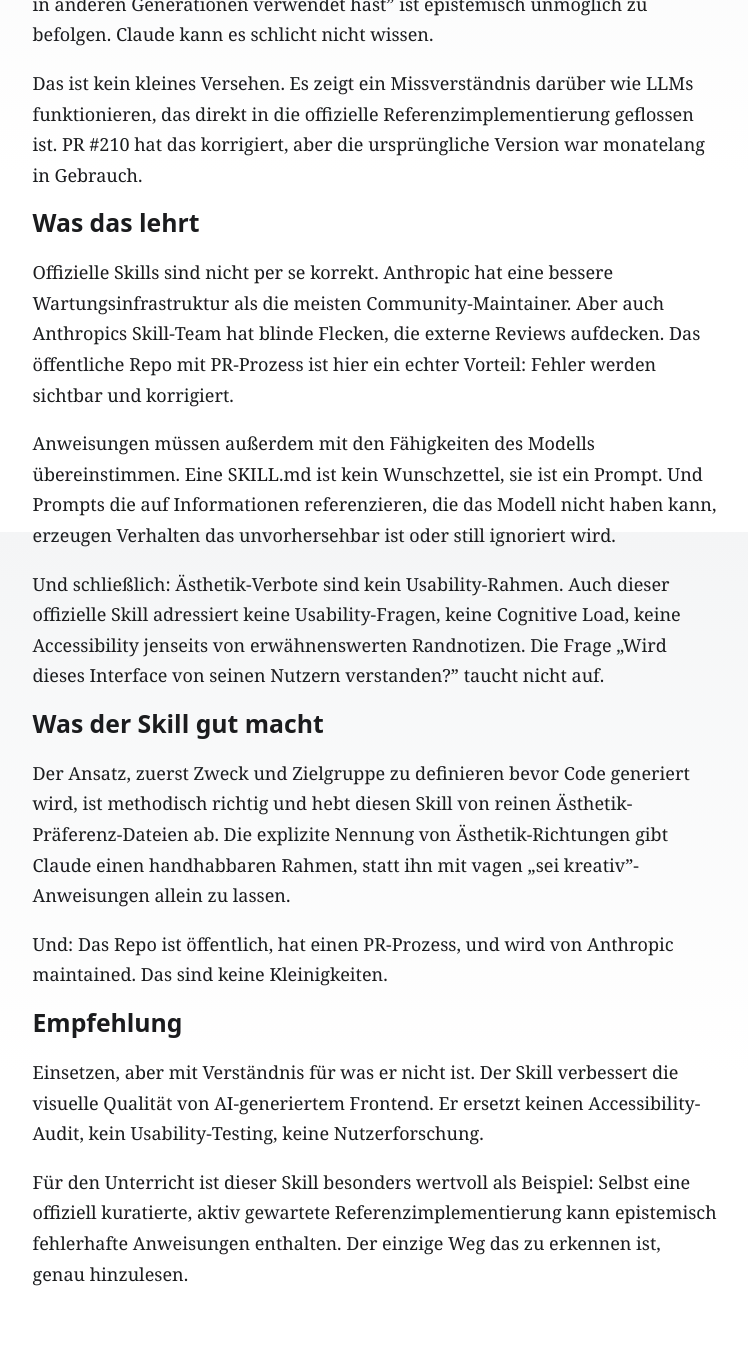
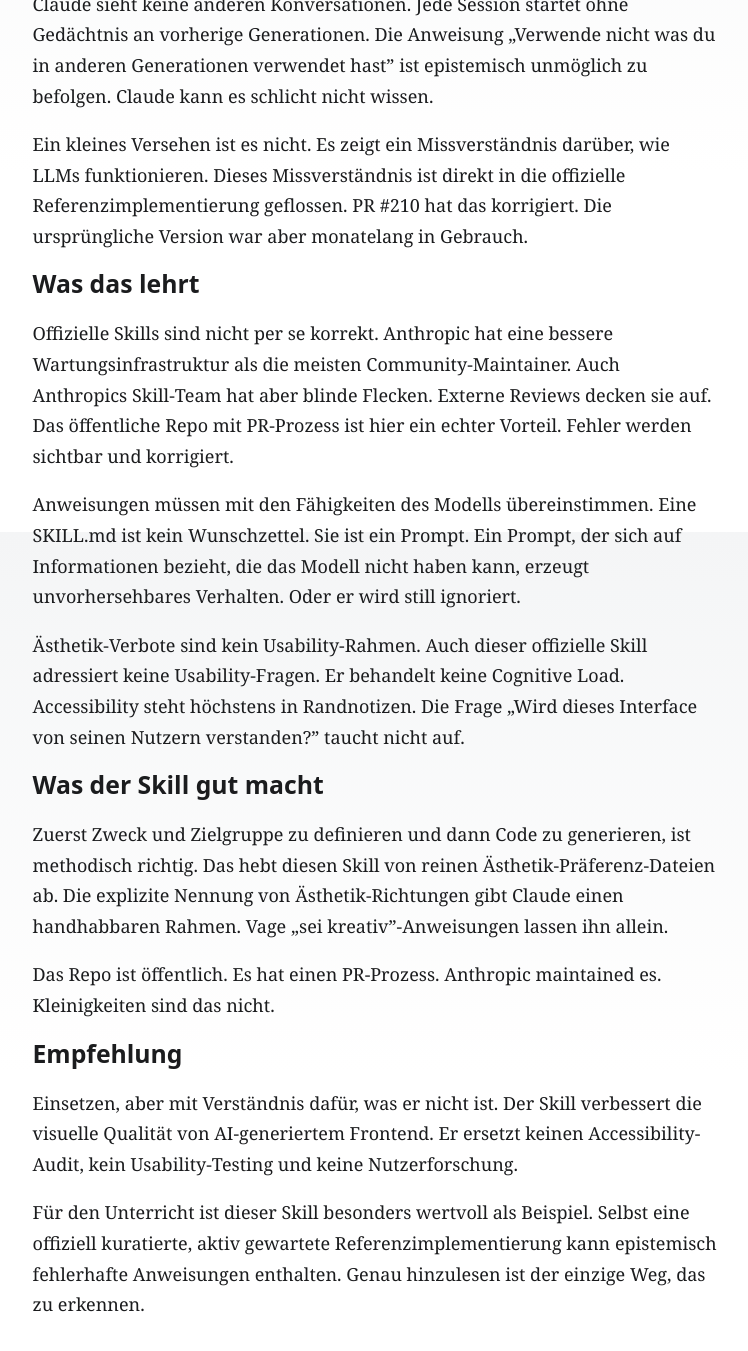
Before and after one commit to Kuchengnom/uxd-skill-audit, a Jekyll site: the page built from _posts/2026-03-05-anthropic-frontend-design-evaluation.md, in a window 1280 px wide and 1400 px high, scrolled down 2168 px. Shown: the top 1351 px of the window, without its empty margins (249-997 px from the left). Built offline with Jekyll 4.4.1, drawn with Linux system fonts in a browser that asks for light colours; some of the changed text lies outside the part shown.

Commit message:
Restyle anthropic-frontend-design-evaluation in Sebastians Schreibstil (Register: Öffentlich)
Co-Authored-By: Claude Sonnet 5.5 <noreply@anthropic.com>
Claude-Session: https://claude.ai/code/session_01FoZpr2siHdHPcuJrMJHmD7

```diff
--- a/_posts/2026-03-05-anthropic-frontend-design-evaluation.md
+++ b/_posts/2026-03-05-anthropic-frontend-design-evaluation.md
@@ -29,41 +29,41 @@ tags:
   - skill-evaluation
 ---
 
-Das ist der Skill, dem am meisten vertraut wird, weil Anthropic dahintersteht. Das ist ein guter Grund, ihn besonders genau anzusehen.
+Diesem Skill wird am meisten vertraut. Anthropic steht dahinter. Das ist ein guter Grund, ihn besonders genau anzusehen. Pull Request #210 hat darin einen Fehler gefunden.
 
 ## Was der Skill tut
 
-Der offizielle `frontend-design`-Skill von Anthropic generiert „distinctive, production-grade frontend interfaces". Er etabliert vor dem Coden einen Designrahmen: Zweck, Zielgruppe und ästhetische Richtung, also brutalist, maximalist, retro-futuristic, luxury oder playful. Er verbannt explizit generische AI-Ästhetik: keine overused Fonts wie Inter, Roboto und Arial, keine clichéhaften Farbschemata und vor allem kein Purple-Gradient auf Weiß, keine vorhersehbaren Layouts.
+Der offizielle `frontend-design`-Skill von Anthropic generiert „distinctive, production-grade frontend interfaces". Er etabliert vor dem Coden einen Designrahmen. Der Rahmen umfasst Zweck, Zielgruppe und ästhetische Richtung. Als Richtungen nennt er brutalist, maximalist, retro-futuristic, luxury oder playful. Er verbannt explizit generische AI-Ästhetik. Dazu zählen keine overused Fonts wie Inter, Roboto und Arial. Clichéhafte Farbschemata sind tabu, vor allem Purple-Gradient auf Weiß. Vorhersehbare Layouts sind es ebenfalls.
 
-Das Ziel ist klar formuliert und das Framework-Agnostik ist korrekt. Für einen schnellen Ausgangspunkt für Frontend-Arbeit ist das nützlich.
+Das Ziel ist klar formuliert. Auch die Framework-Agnostik ist korrekt. Als Ausgangspunkt für Frontend-Arbeit ist das nützlich.
 
 ## Der fundamentale Denkfehler
 
 <div class="callout">
 <div class="callout__title">Entdeckt in Pull Request #210</div>
-Die ursprüngliche SKILL.md enthielt die Anweisung: „NEVER converge on common choices (Space Grotesk, for example) across generations" und „No design should be the same." Ein Contributor hat das korrekt identifiziert: Diese Anweisung ist für Claude nicht ausführbar.
+Die ursprüngliche SKILL.md enthielt die Anweisung „NEVER converge on common choices (Space Grotesk, for example) across generations" und „No design should be the same." Ein Contributor hat das korrekt identifiziert. Die Anweisung ist für Claude nicht ausführbar.
 </div>
 
 Claude sieht keine anderen Konversationen. Jede Session startet ohne Gedächtnis an vorherige Generationen. Die Anweisung „Verwende nicht was du in anderen Generationen verwendet hast" ist epistemisch unmöglich zu befolgen. Claude kann es schlicht nicht wissen.
 
-Das ist kein kleines Versehen. Es zeigt ein Missverständnis darüber wie LLMs funktionieren, das direkt in die offizielle Referenzimplementierung geflossen ist. PR #210 hat das korrigiert, aber die ursprüngliche Version war monatelang in Gebrauch.
+Ein kleines Versehen ist es nicht. Es zeigt ein Missverständnis darüber, wie LLMs funktionieren. Dieses Missverständnis ist direkt in die offizielle Referenzimplementierung geflossen. PR #210 hat das korrigiert. Die ursprüngliche Version war aber monatelang in Gebrauch.
 
 ## Was das lehrt
 
-Offizielle Skills sind nicht per se korrekt. Anthropic hat eine bessere Wartungsinfrastruktur als die meisten Community-Maintainer. Aber auch Anthropics Skill-Team hat blinde Flecken, die externe Reviews aufdecken. Das öffentliche Repo mit PR-Prozess ist hier ein echter Vorteil: Fehler werden sichtbar und korrigiert.
+Offizielle Skills sind nicht per se korrekt. Anthropic hat eine bessere Wartungsinfrastruktur als die meisten Community-Maintainer. Auch Anthropics Skill-Team hat aber blinde Flecken. Externe Reviews decken sie auf. Das öffentliche Repo mit PR-Prozess ist hier ein echter Vorteil. Fehler werden sichtbar und korrigiert.
 
-Anweisungen müssen außerdem mit den Fähigkeiten des Modells übereinstimmen. Eine SKILL.md ist kein Wunschzettel, sie ist ein Prompt. Und Prompts die auf Informationen referenzieren, die das Modell nicht haben kann, erzeugen Verhalten das unvorhersehbar ist oder still ignoriert wird.
+Anweisungen müssen mit den Fähigkeiten des Modells übereinstimmen. Eine SKILL.md ist kein Wunschzettel. Sie ist ein Prompt. Ein Prompt, der sich auf Informationen bezieht, die das Modell nicht haben kann, erzeugt unvorhersehbares Verhalten. Oder er wird still ignoriert.
 
-Und schließlich: Ästhetik-Verbote sind kein Usability-Rahmen. Auch dieser offizielle Skill adressiert keine Usability-Fragen, keine Cognitive Load, keine Accessibility jenseits von erwähnenswerten Randnotizen. Die Frage „Wird dieses Interface von seinen Nutzern verstanden?" taucht nicht auf.
+Ästhetik-Verbote sind kein Usability-Rahmen. Auch dieser offizielle Skill adressiert keine Usability-Fragen. Er behandelt keine Cognitive Load. Accessibility steht höchstens in Randnotizen. Die Frage „Wird dieses Interface von seinen Nutzern verstanden?" taucht nicht auf.
 
 ## Was der Skill gut macht
 
-Der Ansatz, zuerst Zweck und Zielgruppe zu definieren bevor Code generiert wird, ist methodisch richtig und hebt diesen Skill von reinen Ästhetik-Präferenz-Dateien ab. Die explizite Nennung von Ästhetik-Richtungen gibt Claude einen handhabbaren Rahmen, statt ihn mit vagen „sei kreativ"-Anweisungen allein zu lassen.
+Zuerst Zweck und Zielgruppe zu definieren und dann Code zu generieren, ist methodisch richtig. Das hebt diesen Skill von reinen Ästhetik-Präferenz-Dateien ab. Die explizite Nennung von Ästhetik-Richtungen gibt Claude einen handhabbaren Rahmen. Vage „sei kreativ"-Anweisungen lassen ihn allein.
 
-Und: Das Repo ist öffentlich, hat einen PR-Prozess, und wird von Anthropic maintained. Das sind keine Kleinigkeiten.
+Das Repo ist öffentlich. Es hat einen PR-Prozess. Anthropic maintained es. Kleinigkeiten sind das nicht.
 
 ## Empfehlung
 
-Einsetzen, aber mit Verständnis für was er nicht ist. Der Skill verbessert die visuelle Qualität von AI-generiertem Frontend. Er ersetzt keinen Accessibility-Audit, kein Usability-Testing, keine Nutzerforschung.
+Einsetzen, aber mit Verständnis dafür, was er nicht ist. Der Skill verbessert die visuelle Qualität von AI-generiertem Frontend. Er ersetzt keinen Accessibility-Audit, kein Usability-Testing und keine Nutzerforschung.
 
-Für den Unterricht ist dieser Skill besonders wertvoll als Beispiel: Selbst eine offiziell kuratierte, aktiv gewartete Referenzimplementierung kann epistemisch fehlerhafte Anweisungen enthalten. Der einzige Weg das zu erkennen ist, genau hinzulesen.
+Für den Unterricht ist dieser Skill besonders wertvoll als Beispiel. Selbst eine offiziell kuratierte, aktiv gewartete Referenzimplementierung kann epistemisch fehlerhafte Anweisungen enthalten. Genau hinzulesen ist der einzige Weg, das zu erkennen.
```
